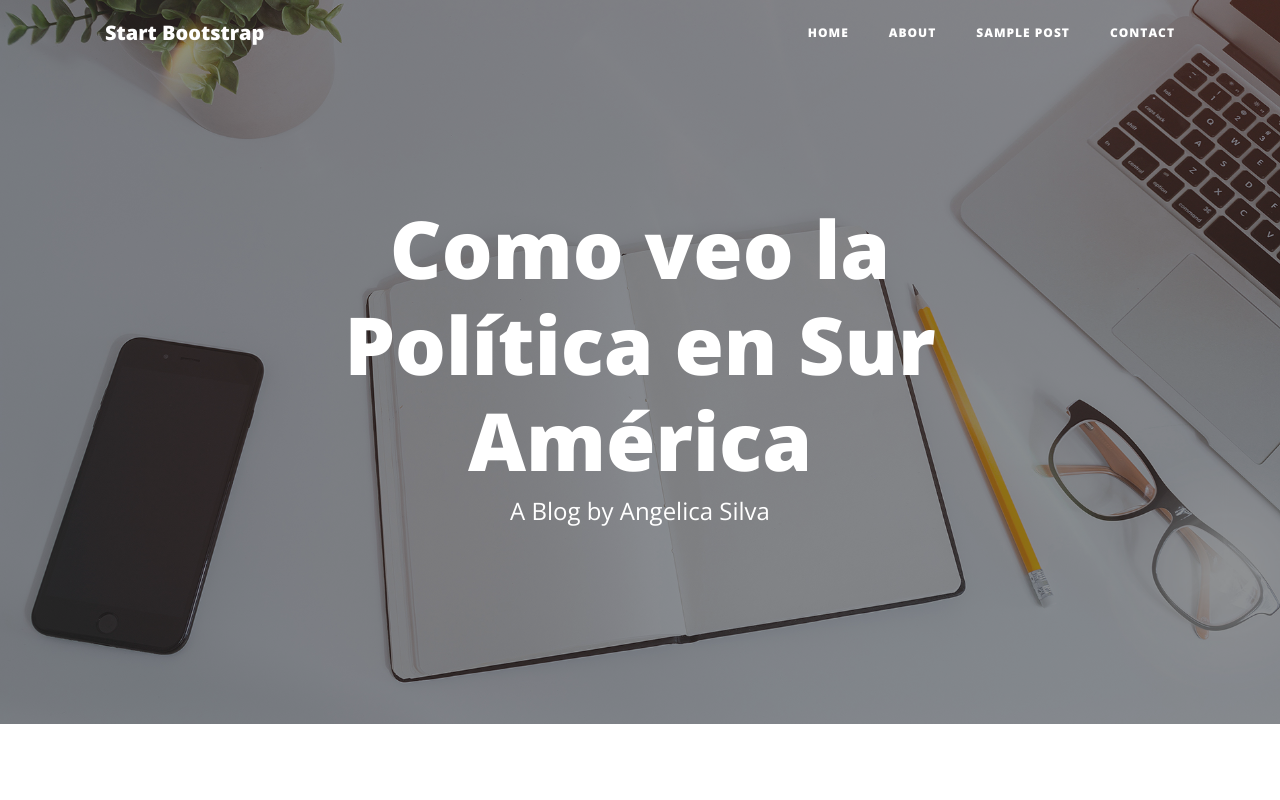
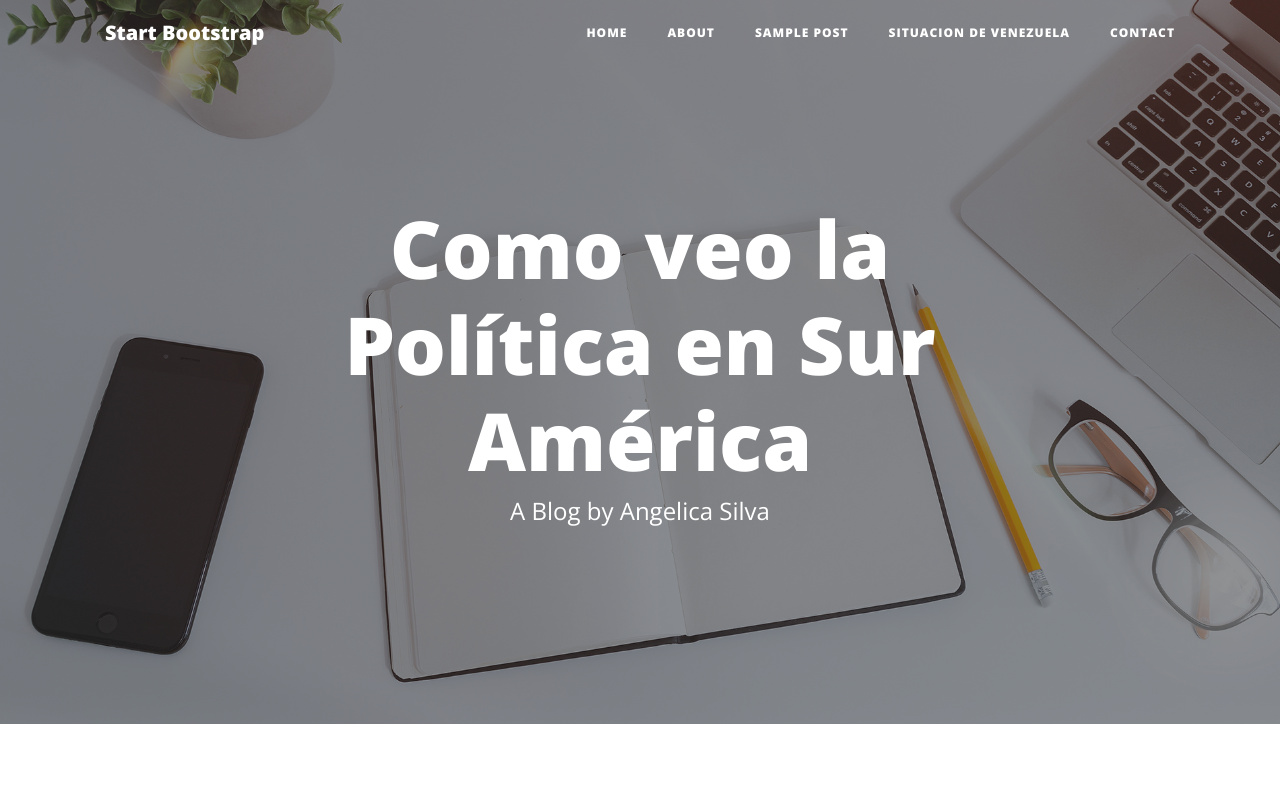
Before and after one commit to TemisC/formulario, a website: page index.html in a window 1280 px wide. Shown: the top 800 px of the page. Drawn offline with nearby package versions, Linux system fonts and the light colour scheme.

Commit message:
Se añadio Situacion de Venezuela
Se añadio Situacion de Venezuela

```diff
--- a/index.html
+++ b/index.html
@@ -43,6 +43,9 @@
             </li>
             <li class="nav-item">
               <a class="nav-link" href="post.html">Sample Post</a>
+            </li>
+            <li class="nav-item">
+              <a class="nav-link" href="post.html">Situacion de Venezuela</a>
             </li>
             <li class="nav-item">
               <a class="nav-link" href="contact.html">Contact</a>
```
